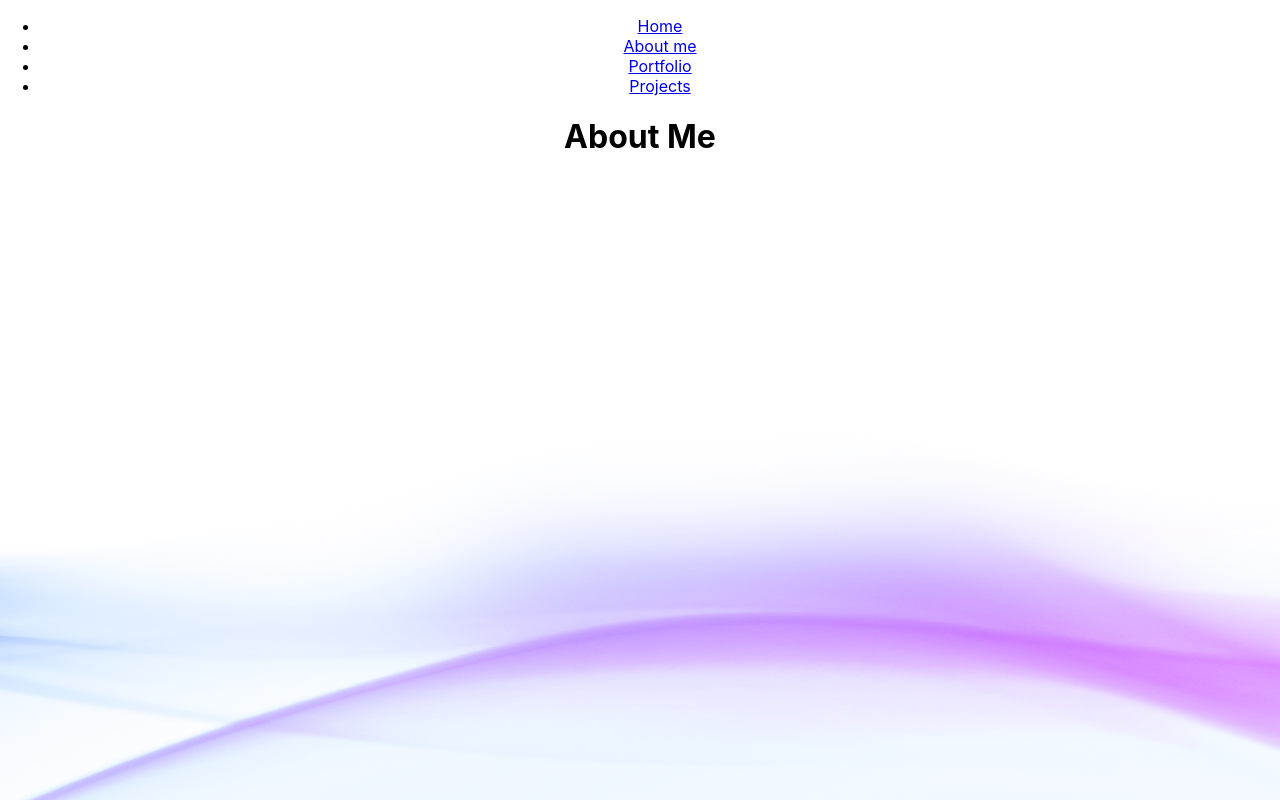
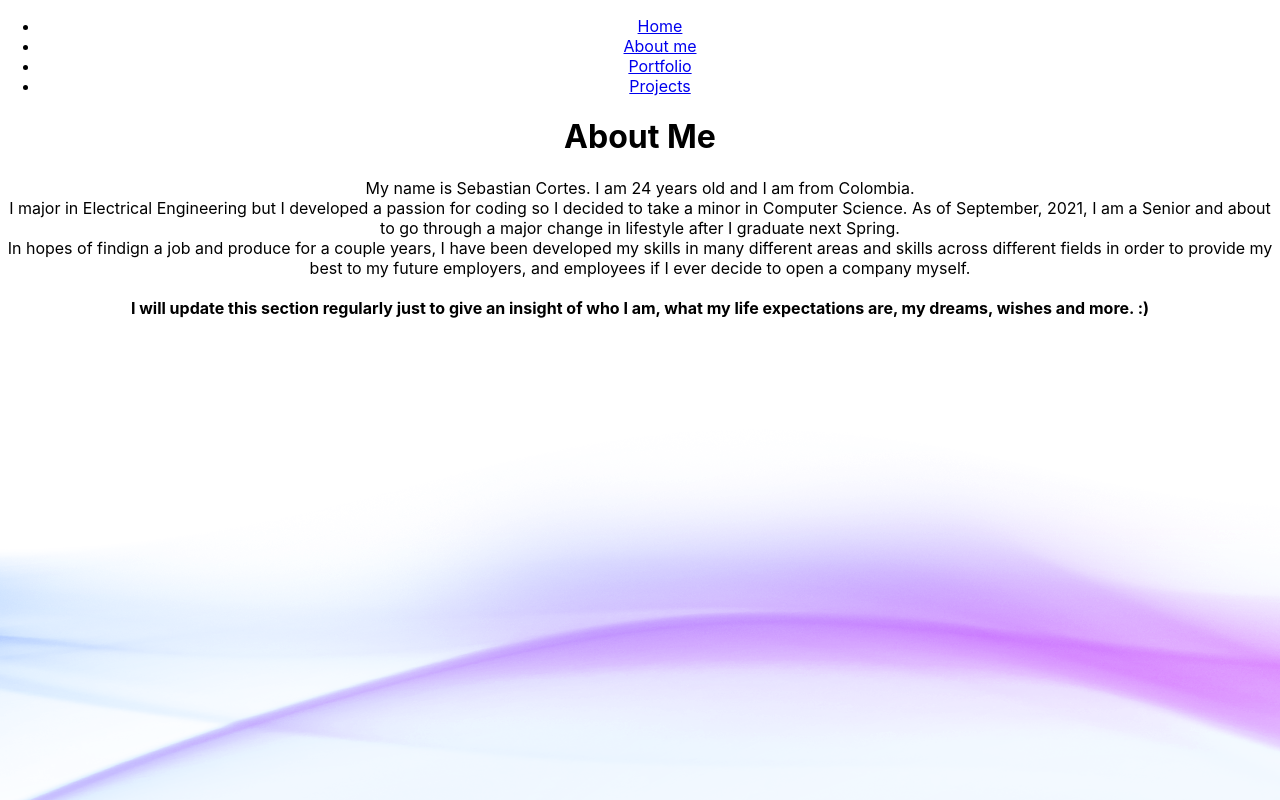
Before and after one commit to Zebxcore/portfolio, a React (Create React App) app: page /about-me in a window 1280 px wide. Built offline with nearby package versions, Linux system fonts and the light colour scheme.

Commit message:
Added basic info about myself

```diff
--- a/src/components/about-me.tsx
+++ b/src/components/about-me.tsx
@@ -4,6 +4,16 @@ function aboutMe(){
     return(
         <div>
             <h1> About Me </h1>
+
+            <p>
+                My name is Sebastian Cortes. I am 24 years old and I am from Colombia. <br />
+                I major in Electrical Engineering but I developed a passion for coding so I decided to take a minor in Computer Science.
+                As of September, 2021, I am a Senior and about to go through a major change in lifestyle after I graduate next Spring.<br />
+                In hopes of findign a job and produce for a couple years, I have been developed my skills in many different areas and skills across different fields
+                in order to provide my best to my future employers, and employees if I ever decide to open a company myself.<br /><br />
+                <strong>I will update this section regularly just to give an insight of who I am, what my life expectations are, my dreams, wishes and more. :) </strong>
+            </p>
+
         </div>
     )
 }
```
